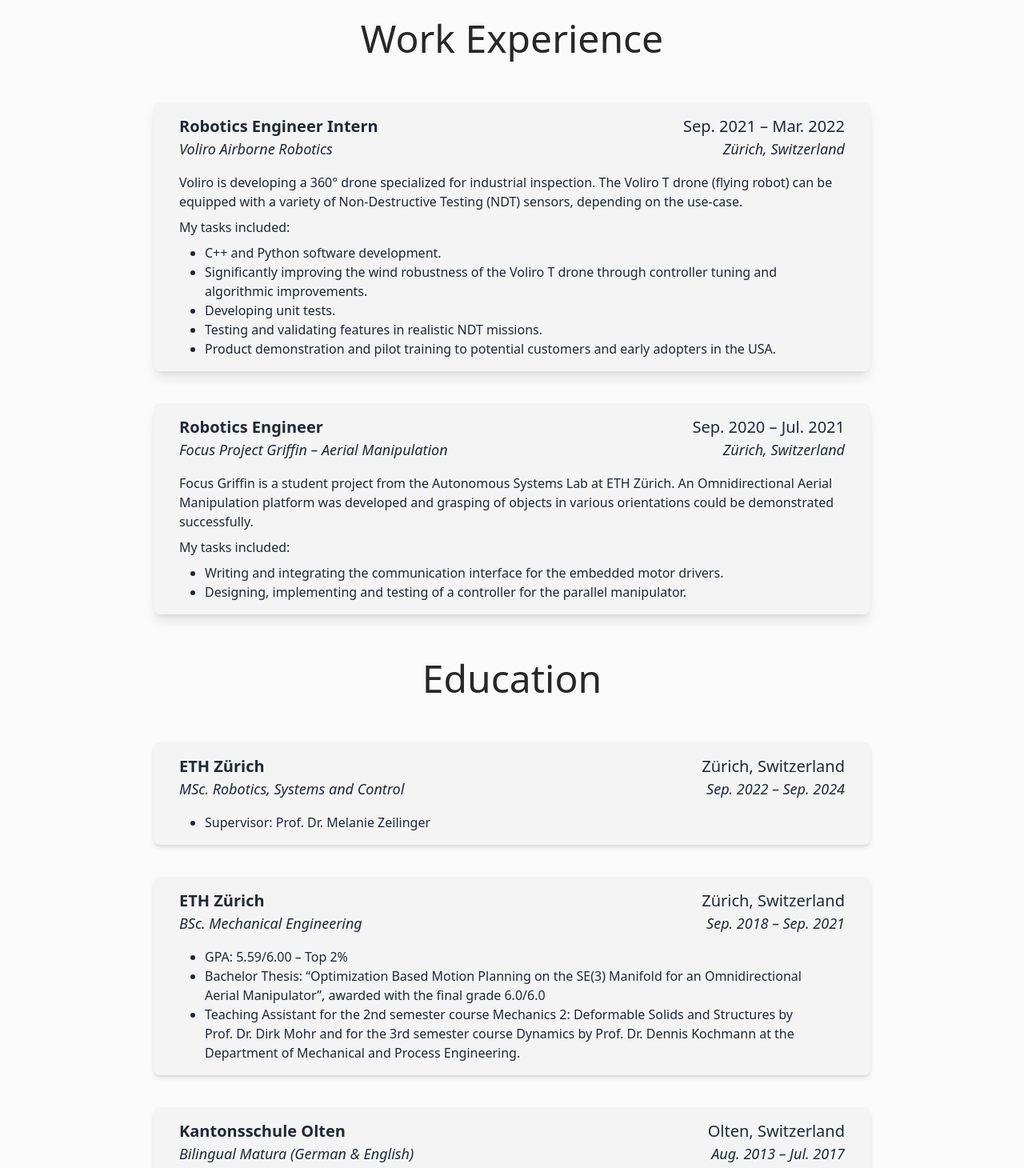
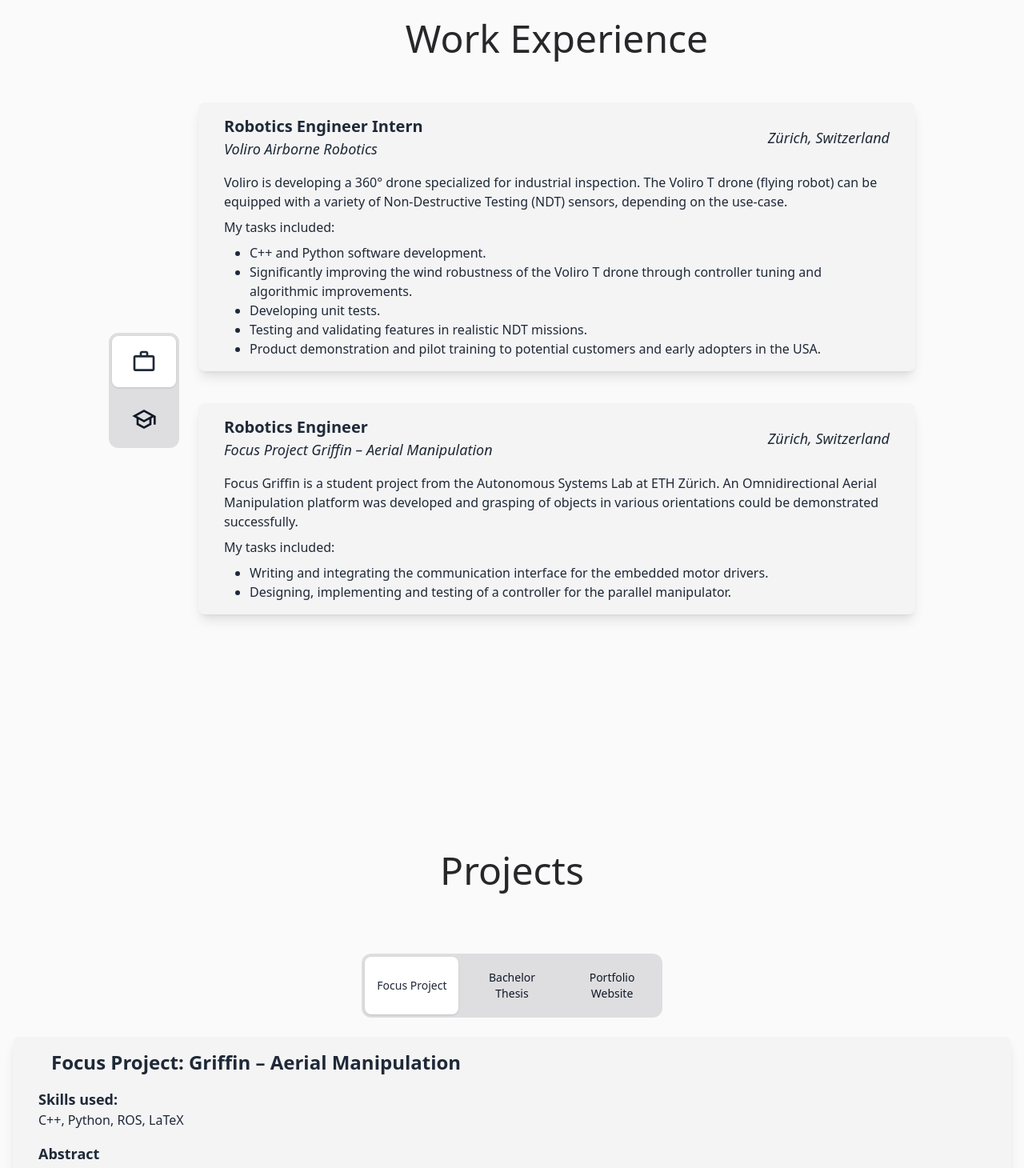
Before and after one commit to naefjo/naefjo.github.io, a React (Create React App) app: page / in a window 1280 px wide. Shown: the part 680-2140 px from the top of the page at 80% size. Built offline with nearby package versions, Linux system fonts and the light colour scheme.

Commit message:
improved cv part & minor changes to about colors and projects margins

```diff
--- a/src/components/about.js
+++ b/src/components/about.js
@@ -12,7 +12,7 @@ export default function About() {
                     <h2 className="title-font sm:text-4xl text-3xl font-medium text-slate-300">
                         I'm <div className="inline italic">Joshua Näf</div>.
                     </h2>
-                    <h3 className="title-font sm:text-4xl text-2xl mb-4 font-medium text-slate-200">
+                    <h3 className="title-font sm:text-4xl text-2xl mb-4 font-medium text-slate-300">
                         Nice to meet you! 🚀
                     </h3>
                     <p className="mx-8 sm:mx-0 mb-8 max-w-xl leading-relaxed text-xl text-slate-400 font-medium text-center md:text-right">
--- a/src/components/cv.js
+++ b/src/components/cv.js
@@ -1,3 +1,11 @@
+import { Tab } from "@headlessui/react"
+import { useState } from "react"
+import { MdWorkOutline, MdOutlineSchool} from "react-icons/md"
+
+function classNames(...classes) {
+  return classes.filter(Boolean).join(' ')
+}
+
 function WorkExperience(props) {
     return (
         <div className="max-w-4xl mx-auto my-10 bg-zinc-100 px-8 py-4 rounded-lg shadow-lg">
@@ -26,6 +34,54 @@ function WorkExperience(props) {
     )
 }
 
+function ProfessionalCareer(props) {
+    let [work_experience] = useState([
+        {
+            title: "Robotics Engineer Intern",
+            company: "Voliro Airborne Robotics",
+            date: "Sep. 2021 – Mar. 2022",
+            location: "Zürich, Switzerland",
+            description: "Voliro is developing a 360° drone specialized for industrial inspection. The Voliro T drone (flying robot) can be equipped with a variety of Non-Destructive Testing (NDT) sensors, depending on the use-case.",
+            tasks: [
+                "C++ and Python software development.",
+                "Significantly improving the wind robustness of the Voliro T drone through controller tuning and algorithmic improvements.",
+                "Developing unit tests.",
+                "Testing and validating features in realistic NDT missions.",
+                "Product demonstration and pilot training to potential customers and early adopters in the USA.",
+            ],
+        },
+        {
+            title: "Robotics Engineer",
+            company: "Focus Project Griffin – Aerial Manipulation",
+            date: "Sep. 2020 – Jul. 2021",
+            location: "Zürich, Switzerland",
+            description: " Focus Griffin is a student project from the Autonomous Systems Lab at ETH Zürich. An Omnidirectional Aerial Manipulation platform was developed and grasping of objects in various orientations could be demonstrated successfully.",
+            tasks: [
+                "Writing and integrating the communication interface for the embedded motor drivers.",
+                "Designing, implementing and testing of a controller for the parallel manipulator.",
+            ],
+        },
+    ])
+
+    return (
+        <>
+            <h1 className="text-center text-4xl sm:text-5xl text-zinc-800 font-medium pt-4 pb-4">Work Experience</h1>
+
+            {work_experience.map(
+                experience => (
+                    <WorkExperience
+                        title={experience.title}
+                        company={experience.company}
+                        location={experience.location}
+                        description={experience.description}
+                        tasks={experience.tasks}
+                        />
+                )
+            )}
+        </>
+)
+}
+
 function Education(props) {
     return (
         <div className="max-w-4xl mx-auto my-10 bg-zinc-100 px-8 py-4 rounded-lg shadow-md">
@@ -49,73 +105,111 @@ function Education(props) {
     )
 }
 
+function AcademicCareer(props) {
+    let [educational_career] = useState([
+        {
+            school: "ETH Zürich",
+            degree: "MSc. Robotics, Systems and Control",
+            location: "Zürich, Switzerland",
+            date: "Sep. 2022 – Sep. 2024",
+            list: [
+                "Supervisor: Prof. Dr. Melanie Zeilinger"
+            ],
+        },
+        {
+            school: "ETH Zürich",
+            degree: "BSc. Mechanical Engineering",
+            location: "Zürich, Switzerland",
+            date: "Sep. 2018 – Sep. 2021",
+            list: [
+                "GPA: 5.59/6.00 – Top 2%",
+                "Bachelor Thesis: “Optimization Based Motion Planning on the SE(3) Manifold for an Omnidirectional Aerial Manipulator”, awarded with the final grade 6.0/6.0",
+                "Teaching Assistant for the 2nd semester course Mechanics 2: Deformable Solids and Structures by Prof. Dr. Dirk Mohr and for the 3rd semester course Dynamics by Prof. Dr. Dennis Kochmann at the Department of Mechanical and Process Engineering.",
+            ],
+        },
+        {
+            school: "Kantonsschule Olten",
+            degree: "Bilingual Matura (German & English)",
+            location: "Olten, Switzerland",
+            date: "Aug. 2013 – Jul. 2017",
+            list: [
+                "Core Subjects: Biology and Chemistry",
+                "Complementary Subject: Computer Science",
+                "Board member of the school’s student association (SOKO)",
+            ],
+        },
+
+    ])
+
+    return (
+        <>
+            <h1 className="text-center text-4xl sm:text-5xl text-zinc-800 font-medium pt-4 pb-4">Education</h1>
+
+            {educational_career.map(
+                degree => (
+                    <Education
+                        school={degree.school}
+                        degree={degree.degree}
+                        location={degree.location}
+                        date={degree.date}
+                        list={degree.list}
+                    />
+                )
+            )}
+        </>
+    )
+
+}
+
 
 export default function CV() {
     return (
         <section id="cv">
-            <div className="px-10 py-20">
-                <h1 className="text-center text-4xl sm:text-5xl text-zinc-800 font-medium pt-4 pb-4">Work Experience</h1>
-                <WorkExperience
-                    title="Robotics Engineer Intern"
-                    company="Voliro Airborne Robotics"
-                    date="Sep. 2021 – Mar. 2022"
-                    location="Zürich, Switzerland"
-                    description="Voliro is developing a 360° drone specialized for industrial inspection. The Voliro T drone (flying robot) can be equipped with a variety of Non-Destructive Testing (NDT) sensors, depending on the use-case."
-                    tasks={[
-                        "C++ and Python software development.",
-                        "Significantly improving the wind robustness of the Voliro T drone through controller tuning and algorithmic improvements.",
-                       "Developing unit tests.",
-                        "Testing and validating features in realistic NDT missions.",
-                        "Product demonstration and pilot training to potential customers and early adopters in the USA.",
-                    ]}
-                />
+            <div className="text-center px-10 py-20">
+                <Tab.Group as="div" className="h-auto sm:h-[60rem] sm:flex sm:flex-row sm:items-center sm:justify-center sm:space-x-6">
+                    <Tab.List className="inline-flex sm:flex flex-row sm:flex-col justify-center space-x-2 sm:space-x-0 sm:space-y-2 rounded-xl bg-zinc-500/20 p-1">
+                        <Tab
+                            className={({ selected }) =>
+                                classNames(
+                                'w-20 max-w-[10rem] rounded-lg px-2 py-4 text-sm font-medium leading-5 text-white-700',
+                                'ring-offset-2 focus:outline-none focus:ring-0',
+                                selected
+                                    ? 'bg-white shadow ring-offset-amber-500 focus:text-amber-500'
+                                    : 'text-gray-900 hover:bg-zinc-200 hover:text-gray-700'
+                                )
+                            }
+                        >
+                            <MdWorkOutline className="mx-auto" size={32}/>
+                        </Tab>
+                        <Tab
+                            className={({ selected }) =>
+                                classNames(
+                                'w-20 max-w-[10rem] rounded-lg px-2 py-4 text-sm font-medium leading-5 text-white-700',
+                                'ring-offset-2 focus:outline-none focus:ring-0',
+                                selected
+                                    ? 'bg-white shadow ring-offset-amber-500 focus:text-amber-500'
+                                    : 'text-gray-900 hover:bg-zinc-200 hover:text-gray-700'
+                                )
+                            }
+                        >
+                            <MdOutlineSchool className="mx-auto" size={32}/>
+                        </Tab>
+                    </Tab.List>
 
-                <WorkExperience
-                    title="Robotics Engineer"
-                    company="Focus Project Griffin – Aerial Manipulation"
-                    date="Sep. 2020 – Jul. 2021"
-                    location="Zürich, Switzerland"
-                    description=" Focus Griffin is a student project from the Autonomous Systems Lab at ETH Zürich. An Omnidirectional Aerial Manipulation platform was developed and grasping of objects in various orientations could be demonstrated successfully."
-                    tasks={[
-                        "Writing and integrating the communication interface for the embedded motor drivers.",
-                        "Designing, implementing and testing of a controller for the parallel manipulator.",
-                    ]}
-                />
+                    <Tab.Panels className="text-left self-start">
+                        <Tab.Panel>
+                            <ProfessionalCareer />
+                        </Tab.Panel>
 
-                 <h1 className="text-center text-4xl sm:text-5xl text-zinc-800 font-medium pt-4 pb-4">Education</h1>
-                 <Education
-                    school="ETH Zürich"
-                    degree="MSc. Robotics, Systems and Control"
-                    location="Zürich, Switzerland"
-                    date="Sep. 2022 – Sep. 2024"
-                    list={[
-                        "Supervisor: Prof. Dr. Melanie Zeilinger"
-                    ]}
-                 />
+                        <Tab.Panel>
+                            <AcademicCareer />
+                        </Tab.Panel>
 
-                 <Education
-                    school="ETH Zürich"
-                    degree="BSc. Mechanical Engineering"
-                    location="Zürich, Switzerland"
-                    date="Sep. 2018 – Sep. 2021"
-                    list={[
-                        "GPA: 5.59/6.00 – Top 2%",
-                        "Bachelor Thesis: “Optimization Based Motion Planning on the SE(3) Manifold for an Omnidirectional Aerial Manipulator”, awarded with the final grade 6.0/6.0",
-                        "Teaching Assistant for the 2nd semester course Mechanics 2: Deformable Solids and Structures by Prof. Dr. Dirk Mohr and for the 3rd semester course Dynamics by Prof. Dr. Dennis Kochmann at the Department of Mechanical and Process Engineering.",
-                    ]}
-                 />
+                    </Tab.Panels>
+                </Tab.Group>
 
-                <Education
-                    school="Kantonsschule Olten"
-                    degree="Bilingual Matura (German & English)"
-                    location="Olten, Switzerland"
-                    date="Aug. 2013 – Jul. 2017"
-                    list={[
-                        "Core Subjects: Biology and Chemistry",
-                        "Complementary Subject: Computer Science",
-                        "Board member of the school’s student association (SOKO)",
-                    ]}
-                />
+
+
 
             </div>
         </section>
--- a/src/components/projects.js
+++ b/src/components/projects.js
@@ -48,7 +48,7 @@ function Tabs() {
   return (
     <div className="py-16 text-center sm:px-0">
       <Tab.Group>
-        <Tab.List className="inline-flex flex-row mb-4 sm:space-x-2 rounded-xl bg-zinc-500/20 p-1">
+        <Tab.List className="inline-flex flex-row mb-4 sm:space-x-2 mx-4 rounded-xl bg-zinc-500/20 p-1">
           {Object.keys(projects).map((category) => (
             <Tab
               key={category}
@@ -67,7 +67,7 @@ function Tabs() {
           ))}
         </Tab.List>
 
-        <Tab.Panels className="mt-2 mx-auto text-left">
+        <Tab.Panels className="mt-2 mx-4 text-left">
 
           {
             Object.values(projects).map(
```
